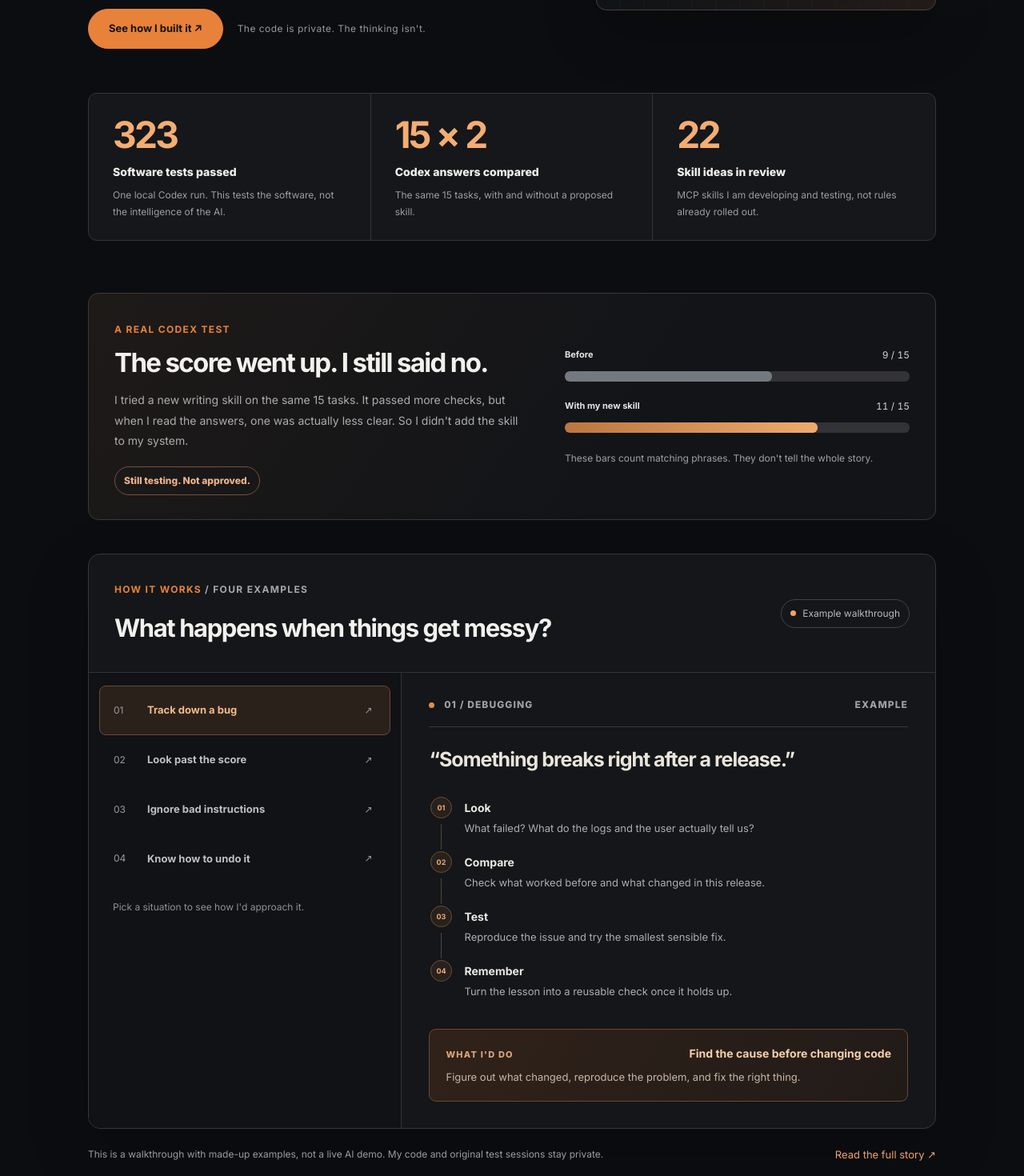
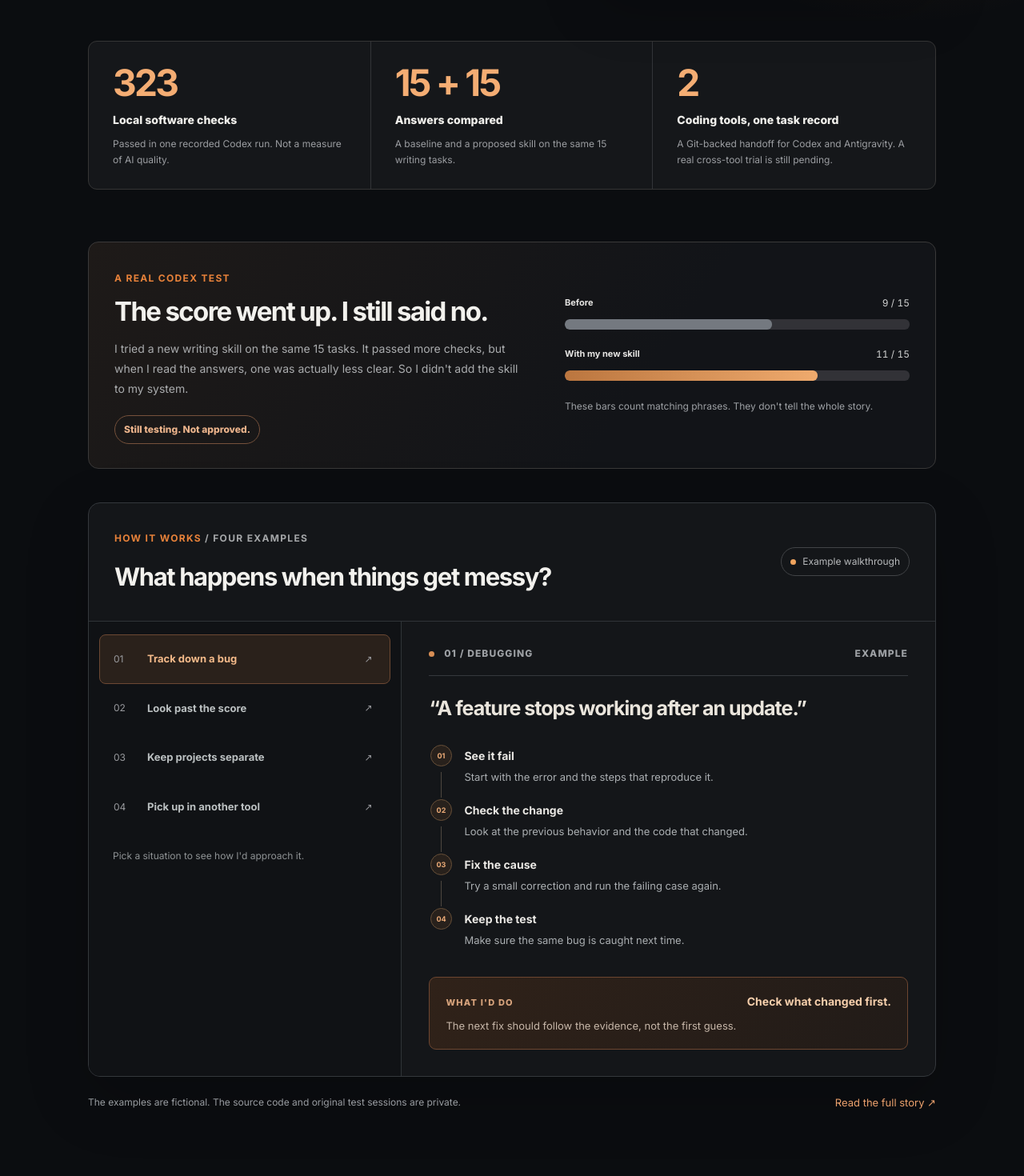
Before and after one commit to Enyina/newPortfolio, a React (Create React App) app: page / in a window 1280 px wide. Shown: the part 1340-2810 px from the top of the page at 80% size. Built offline with nearby package versions, Linux system fonts and the light colour scheme.

Commit message:
Simplify AI project exhibit and show latest cross-agent handoff honestly

```diff
--- a/src/portfolio/aiProof.mjs
+++ b/src/portfolio/aiProof.mjs
@@ -1,22 +1,22 @@
 /**
- * Public copy for a synthetic walkthrough of personal engineering work.
- * Private source, original agent traces and employer information stay out.
+ * Public-only summaries of the owner's personal engineering work.
+ * The walkthrough below uses invented situations; it is not a live AI tool.
  */
 export const aiLab = {
-  eyebrow: 'SIDE PROJECT / 2026',
-  title: 'AI can write code. I built something that questions it.',
-  intro: 'I use AI every day. But fast answers can still be wrong, so I built my own engineering system to investigate problems, test suggestions and keep bad rules from spreading.',
-  disclaimer: 'This is a walkthrough with made-up examples, not a live AI demo. My code and original test sessions stay private.',
+  eyebrow: 'PERSONAL PROJECT',
+  title: 'I made my own tools for working with AI.',
+  intro: 'I use coding assistants on different projects. Instead of starting from scratch every time, I built tools to carry over the right context, test new ideas and keep track of what actually worked.',
+  disclaimer: 'The examples are fictional. The source code and original test sessions are private.',
   signals: [
-    {value: '323', label: 'Software tests passed', note: 'One local Codex run. This tests the software, not the intelligence of the AI.'},
-    {value: '15 × 2', label: 'Codex answers compared', note: 'The same 15 tasks, with and without a proposed skill.'},
-    {value: '22', label: 'Skill ideas in review', note: 'MCP skills I am developing and testing, not rules already rolled out.'},
+    {value: '323', label: 'Local software checks', note: 'Passed in one recorded Codex run. Not a measure of AI quality.'},
+    {value: '15 + 15', label: 'Answers compared', note: 'A baseline and a proposed skill on the same 15 writing tasks.'},
+    {value: '2', label: 'Coding tools, one task record', note: 'A Git-backed handoff for Codex and Antigravity. A real cross-tool trial is still pending.'},
   ],
   principles: [
-    {label: 'Start with the problem', explanation: 'Look at what is actually happening before reaching for a fix.'},
-    {label: 'Test the answer', explanation: 'A convincing response still has to hold up to real examples.'},
-    {label: 'Keep projects separate', explanation: 'Private work stays private, and access is earned, not assumed.'},
-    {label: 'Know how to undo it', explanation: 'No new rule should be hard to take back.'},
+    {label: 'Find out what happened', explanation: 'Check the failure before touching the code.'},
+    {label: 'Compare the results', explanation: 'Read the actual answers, not just the test score.'},
+    {label: 'Keep work separate', explanation: 'Different projects should not share private details.'},
+    {label: 'Make it easy to resume', explanation: 'Leave a clear record of completed work and what comes next.'},
   ],
 };
 
@@ -25,56 +25,56 @@ export const labScenarios = [
     id: 'investigate',
     label: 'Track down a bug',
     eyebrow: '01 / DEBUGGING',
-    question: 'Something breaks right after a release.',
-    verdict: 'Find the cause before changing code',
-    outcome: 'Figure out what changed, reproduce the problem, and fix the right thing.',
+    question: 'A feature stops working after an update.',
+    verdict: 'Check what changed first.',
+    outcome: 'The next fix should follow the evidence, not the first guess.',
     stages: [
-      {name: 'Look', detail: 'What failed? What do the logs and the user actually tell us?'},
-      {name: 'Compare', detail: 'Check what worked before and what changed in this release.'},
-      {name: 'Test', detail: 'Reproduce the issue and try the smallest sensible fix.'},
-      {name: 'Remember', detail: 'Turn the lesson into a reusable check once it holds up.'},
+      {name: 'See it fail', detail: 'Start with the error and the steps that reproduce it.'},
+      {name: 'Check the change', detail: 'Look at the previous behavior and the code that changed.'},
+      {name: 'Fix the cause', detail: 'Try a small correction and run the failing case again.'},
+      {name: 'Keep the test', detail: 'Make sure the same bug is caught next time.'},
     ],
   },
   {
     id: 'evaluate',
     label: 'Look past the score',
     eyebrow: '02 / TESTING',
-    question: 'An AI skill scores 11 out of 15, up from 9.',
-    verdict: 'A higher score is not enough',
-    outcome: 'One answer lost useful context. I kept the skill in testing instead of approving it.',
+    question: 'A new writing skill gets a better test score.',
+    verdict: 'I left that skill in testing.',
+    outcome: 'One answer sounded better to the scorer but lost useful detail when I read it.',
     stages: [
-      {name: 'Run it without', detail: 'Give Codex 15 tasks with the usual setup.'},
-      {name: 'Run it with', detail: 'Use the same tasks again, this time with the new skill.'},
-      {name: 'Read the answers', detail: 'Check whether the actual writing got better, not just the score.'},
-      {name: 'Make the call', detail: 'If an improvement does not hold up, do not ship it.'},
+      {name: 'Run a baseline', detail: 'Give Codex the 15 tasks without the new skill.'},
+      {name: 'Try the change', detail: 'Repeat the tasks with the candidate skill.'},
+      {name: 'Read the results', detail: 'A keyword match is not the same as a useful answer.'},
+      {name: 'Decide', detail: 'If it makes a result worse, keep working on it.'},
     ],
   },
   {
     id: 'defend',
-    label: 'Ignore bad instructions',
-    eyebrow: '03 / SECURITY',
-    question: 'A document tells the assistant to skip approval and install a rule.',
-    verdict: 'The document does not get to decide',
-    outcome: 'I want the assistant to read untrusted text without treating it as permission.',
+    label: 'Keep projects separate',
+    eyebrow: '03 / PERMISSIONS',
+    question: 'A tool suggests reading files from another project.',
+    verdict: 'Check access before doing anything.',
+    outcome: 'A useful suggestion is not permission to open unrelated private work.',
     stages: [
-      {name: 'Spot it', detail: 'An instruction inside a document is not a command from the user.'},
-      {name: 'Check access', detail: 'Do not open a private project just because the document asks.'},
-      {name: 'Try to break it', detail: 'Test how the system handles misleading and malicious text.'},
-      {name: 'Keep control', detail: 'Only the authorized owner can approve a change.'},
+      {name: 'Check the project', detail: 'Which project am I working in, and who owns it?'},
+      {name: 'Check permission', detail: 'Only use files and tools available for that task.'},
+      {name: 'Test the boundary', detail: 'Try safe examples that should be rejected.'},
+      {name: 'Record the result', detail: 'Keep only shareable lessons in the personal toolkit.'},
     ],
   },
   {
-    id: 'recover',
-    label: 'Know how to undo it',
-    eyebrow: '04 / RECOVERY',
-    question: 'A new rule works in testing but fails later.',
-    verdict: 'Go back to the last good version',
-    outcome: 'This is a design goal I am still testing—not a completed rollback demonstration.',
+    id: 'handoff',
+    label: 'Pick up in another tool',
+    eyebrow: '04 / CONTINUITY',
+    question: 'I switch from Codex to Antigravity halfway through a task.',
+    verdict: 'Continue from a checked handoff.',
+    outcome: 'The handoff format exists, but a complete two-tool round trip still needs testing.',
     stages: [
-      {name: 'Keep a copy', detail: 'Record the old version before trying the new one.'},
-      {name: 'Watch the result', detail: 'Check what actually changes after rollout.'},
-      {name: 'Undo safely', detail: 'If things get worse, restore the version that worked.'},
-      {name: 'Prove it works', detail: 'Test the whole recovery process before calling it done.'},
+      {name: 'Save progress', detail: 'Record the branch, changes, tests and what is unfinished.'},
+      {name: 'Check the record', detail: 'Compare the handoff with the files and latest commit.'},
+      {name: 'Continue safely', detail: 'Do not repeat a completed step or overwrite another session.'},
+      {name: 'Prove the handoff', detail: 'Test a real Codex-to-Antigravity-to-Codex round trip.'},
     ],
   },
 ];
@@ -83,19 +83,19 @@ export const aiCaseEvidence = [
   {
     label: 'Software tests',
     finding: '323 checks passed locally',
-    level: 'Tested locally',
-    detail: 'One Codex run passed 323 software tests. It says something about the tooling; it does not prove the AI is smarter.',
+    level: 'Local test run',
+    detail: 'Checks passed in one recorded Codex run. That tests the tooling, not whether every AI suggestion is good.',
   },
   {
-    label: 'Codex experiment',
+    label: 'Writing experiment',
     finding: '9/15 → 11/15',
-    level: 'Not a proven improvement',
-    detail: 'The new skill did better on phrase matching. Reading the answers showed that one supposed improvement made the wording less clear, so I did not approve it.',
+    level: 'Still inconclusive',
+    detail: 'A proposed skill passed more phrase checks. Reading the answers exposed a trade-off, so I did not approve it.',
   },
   {
-    label: 'MCP skills',
-    finding: '22 skill ideas',
-    level: 'Still in development',
-    detail: 'I am building guidance for tool contracts, authentication, testing and safer releases. These are proposals, not finished integrations.',
+    label: 'Working across tools',
+    finding: 'Codex + Antigravity',
+    level: 'Handoff built; trial pending',
+    detail: 'They can use the same Git-backed task format. A real end-to-end handoff has not been confirmed yet.',
   },
 ];
```
